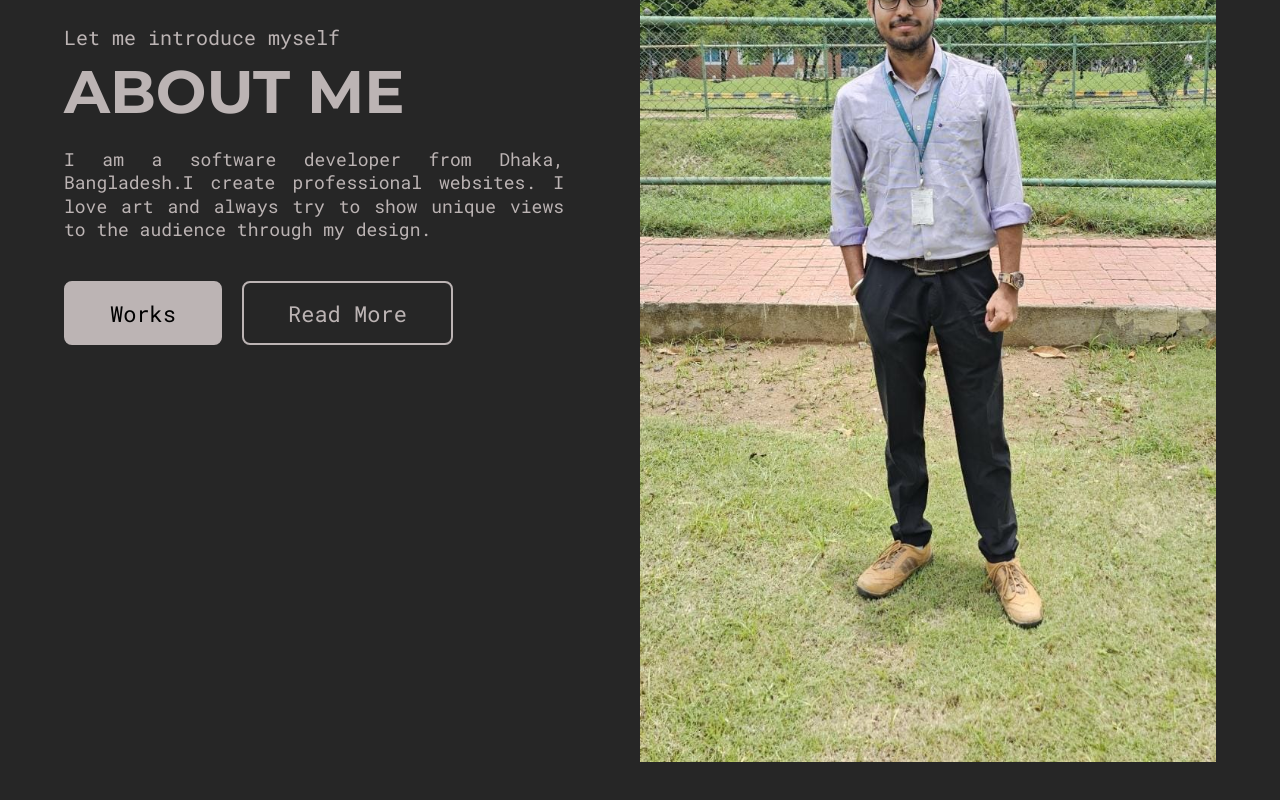
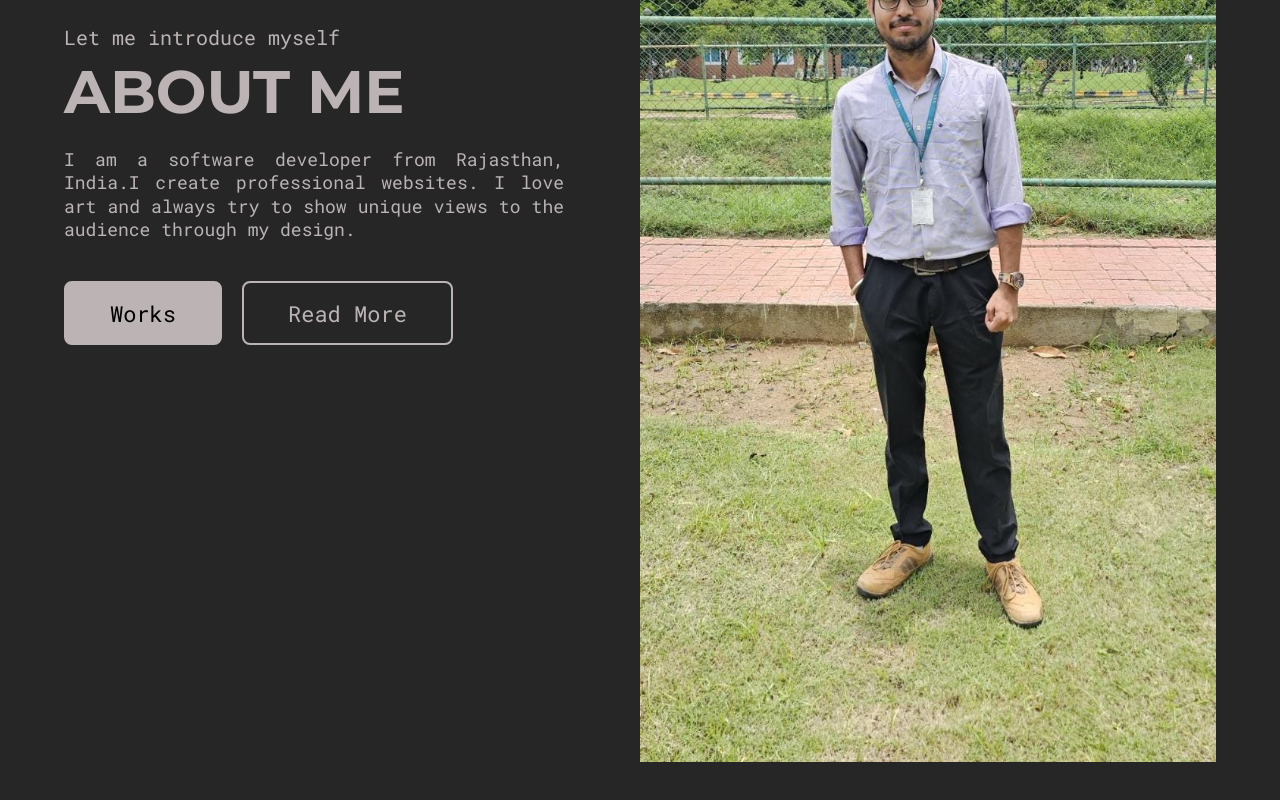
Before and after one commit to Brahamanbtp/react-portfolio, a React (Create React App) app: page / in a window 1280 px wide. Shown: the part 1496-2296 px from the top of the page. Built offline with nearby package versions, Linux system fonts and the light colour scheme.

Commit message:
code modified

```diff
--- a/src/components/AboutSection.js
+++ b/src/components/AboutSection.js
@@ -85,7 +85,7 @@ export default function AboutSection() {
             heading="About Me"
           />
           <PText className="about-text">
-            I am a software developer from Dhaka, Bangladesh.I create
+            I am a software developer from Rajasthan, India.I create
             professional websites. I love art and always try to show unique
             views to the audience through my design.
           </PText>
```
